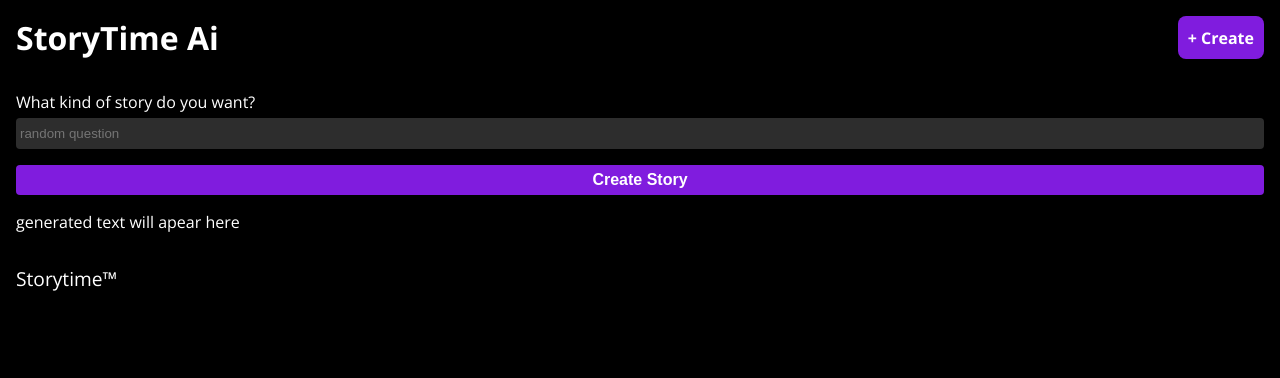
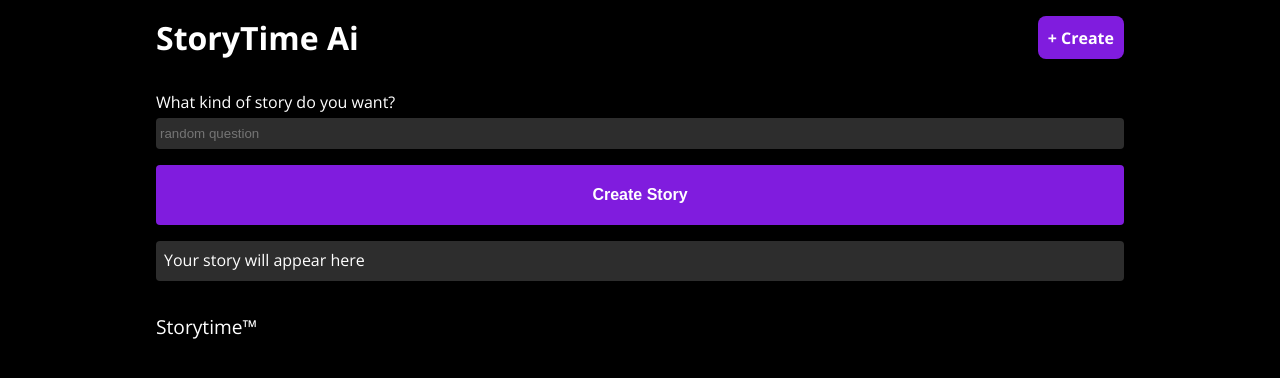
Before and after one commit to Hergelink/storytime, a React (Create React App) app in the folder client/: page /create in a window 1280 px wide. Shown: the top 378 px of the page. Built offline with nearby package versions, Linux system fonts and the light colour scheme.

Commit message:
added outputarea component and adjusted css

```diff
--- a/client/src/App.css
+++ b/client/src/App.css
@@ -1,4 +1,3 @@
-
 body {
   font-family: 'Open Sans', sans-serif;
   color: white;
@@ -12,3 +11,10 @@ h1 {
 main {
   padding: 1rem 1rem;
 }
+
+  @media only screen and (min-width: 48em) {
+  body {
+    max-width: 1000px;
+    margin: 0 auto;
+  }
+}
--- a/client/src/components/Create.jsx
+++ b/client/src/components/Create.jsx
@@ -1,8 +1,9 @@
 import { useState, useEffect } from 'react';
 import style from '../styles/Create.module.css';
+import OutputArea from './OutputArea';
 
 export default function Create() {
-  const [data, setData] = useState('generated text will apear here');
+  const [data, setData] = useState('Your story will appear here');
   const [input, setInput] = useState(null);
 
   const handleInput = (e) => {
@@ -52,7 +53,7 @@ export default function Create() {
         </label>
         <button id={style.createBtn} type='submit'>Create Story</button>
       </form>
-      <span id='output'>{data}</span>
+      <OutputArea data={data} />
     </main>
   );
 }
--- /dev/null
+++ b/client/src/components/OutputArea.jsx
@@ -0,0 +1,9 @@
+import React from 'react'
+import style from '../styles/OutputArea.module.css'
+export default function OutputArea({data}) {
+  return (
+    <div id={style.outputContainer}>
+      {data}
+    </div>
+  )
+}
--- a/client/src/styles/Create.module.css
+++ b/client/src/styles/Create.module.css
@@ -26,4 +26,17 @@ main {
   font-weight: 700;
   border: 0;
   border-radius: 4px;
+  cursor: pointer;
 }
+
+#createBtn:hover {
+  background-color: rgb(144, 47, 235);
+}
+
+@media only screen and (min-width: 38em) {
+
+  #createBtn {
+    height: 60px;
+  }
+
+}
--- a/client/src/styles/Header.module.css
+++ b/client/src/styles/Header.module.css
@@ -26,3 +26,7 @@ header {
   text-decoration: none;
   font-weight: 700;
 }
+
+#createBtn:hover {
+  background-color: rgb(144, 47, 235);
+}
--- /dev/null
+++ b/client/src/styles/OutputArea.module.css
@@ -0,0 +1,7 @@
+#outputContainer {
+    width: 100%;
+    min-height: 40px;
+    background-color: rgba(74, 74, 74, 0.61);
+    padding: 8px;
+    border-radius: 4px;
+}
```
